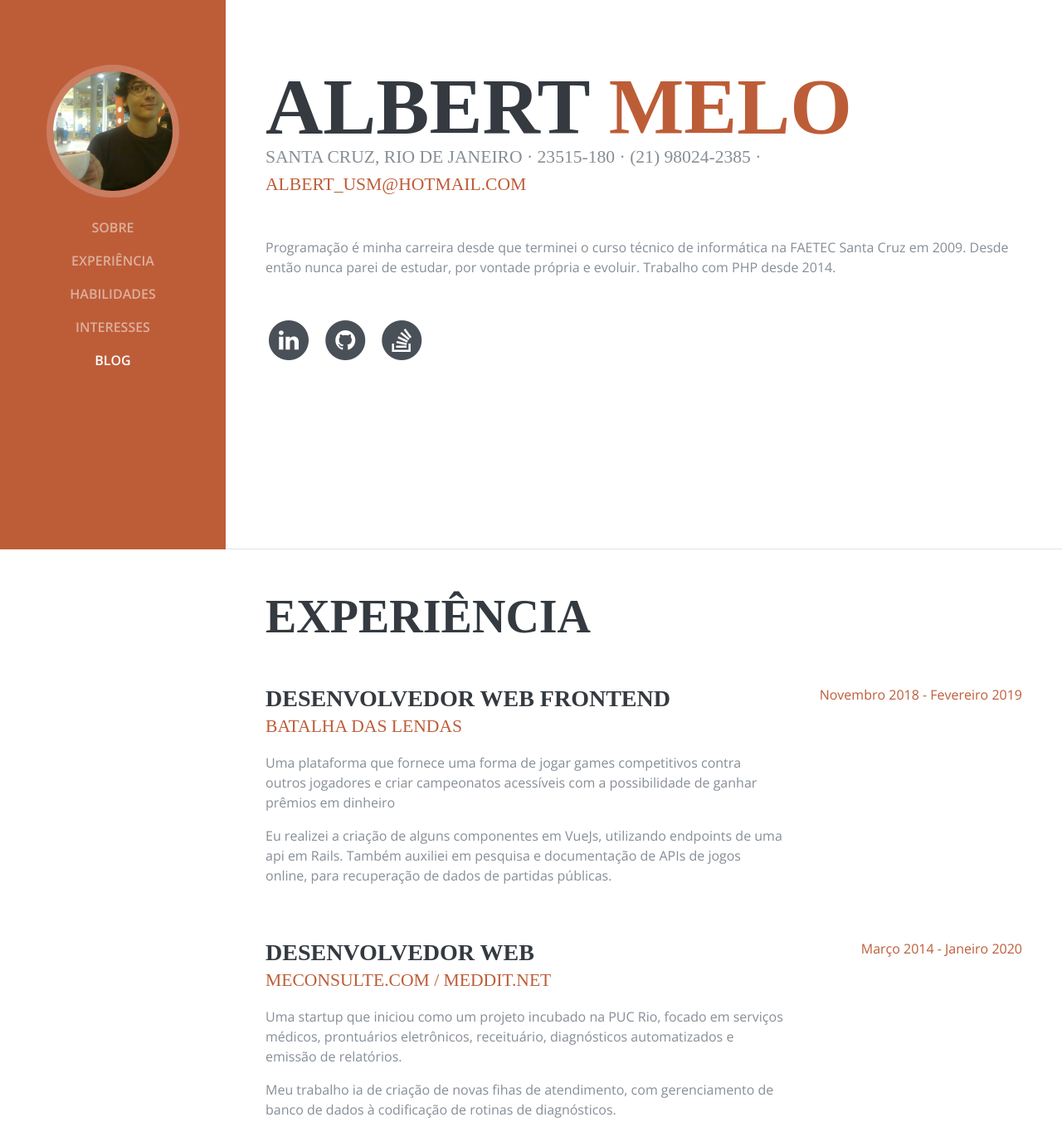
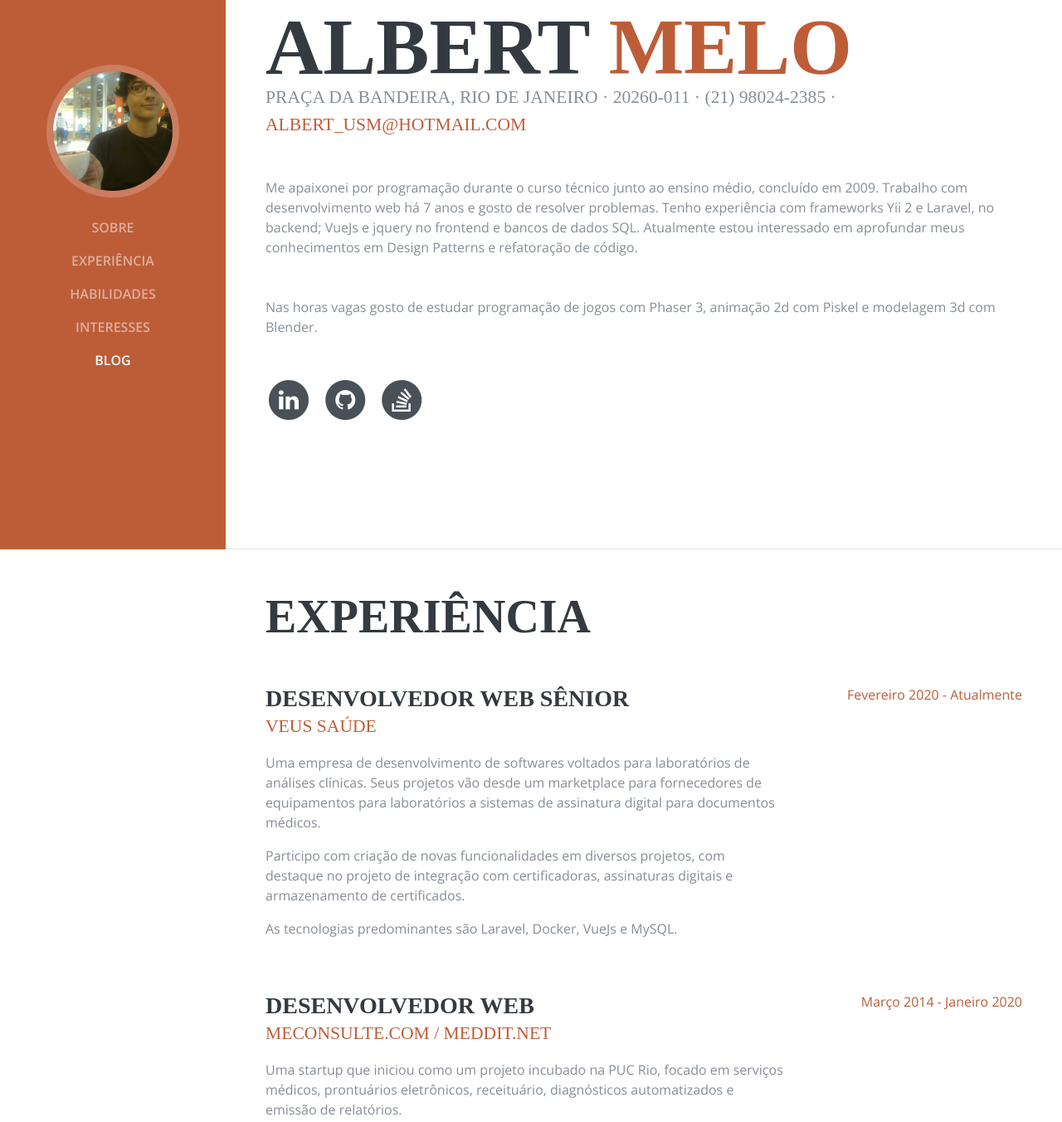
Before and after one commit to kaabsimas/kaabsimas.github.io, a website built with webpack: page index.html in a window 1280 px wide. Shown: the part 138-1490 px from the top of the page at 83% size. Built offline with nearby package versions, Linux system fonts and the light colour scheme; no server answers; a web font is replaced by a local one.

Commit message:
Atualização de informações Endereço Sobre mim Experiência Profissional

```diff
--- a/index.html
+++ b/index.html
@@ -71,12 +71,17 @@
           <h1 class="mb-0">Albert
             <span class="text-primary">Melo</span>
           </h1>
-          <div class="subheading mb-5">Santa Cruz, Rio de Janeiro · 23515-180 · (21) 98024-2385 ·
+          <div class="subheading mb-5">Praça da Bandeira, Rio de Janeiro · 20260-011 · (21) 98024-2385 ·
             <a href="mailto:albert_usm@hotmail.com">albert_usm@hotmail.com</a>
           </div>
           <p class="mb-5">
-            Programação é minha carreira desde que terminei o curso técnico de informática na FAETEC Santa Cruz em 2009.
-            Desde então nunca parei de estudar, por vontade própria e evoluir. Trabalho com PHP desde 2014.
+            Me apaixonei por programação durante o curso técnico junto ao ensino médio, concluído em 2009. Trabalho com
+            desenvolvimento web há 7 anos e gosto de resolver problemas.
+            Tenho experiência com frameworks Yii 2 e Laravel, no backend; VueJs e jquery no frontend e bancos de dados SQL.
+            Atualmente estou interessado em aprofundar meus conhecimentos em Design Patterns e refatoração de código.
+          </p>
+          <p class="mb-5">
+            Nas horas vagas gosto de estudar programação de jogos com Phaser 3, animação 2d com Piskel e modelagem 3d com Blender.
           </p>
           <ul class="list-inline list-social-icons mb-0">
             <li class="list-inline-item">
@@ -113,13 +118,14 @@
 
           <div class="resume-item d-flex flex-column flex-md-row mb-5">
             <div class="resume-content mr-auto">
-              <h3 class="mb-0">Desenvolvedor Web Frontend</h3>
-              <a href="https://www.batalhadaslendas.com.br" target="_blank"><div class="subheading mb-3">Batalha das Lendas</div></a>
-              <p>Uma plataforma que fornece uma forma de jogar games competitivos contra outros jogadores e criar campeonatos acessíveis com a possibilidade de ganhar prêmios em dinheiro</p>
-              <p>Eu realizei a criação de alguns componentes em VueJs, utilizando endpoints de uma api em Rails. Também auxiliei em pesquisa e documentação de APIs de jogos online, para recuperação de dados de partidas públicas.</p>
+              <h3 class="mb-0">Desenvolvedor Web Sênior</h3>
+              <a href="https://www.veussaude.com.br/" target="_blank"><div class="subheading mb-3">Veus Saúde</div></a>
+              <p>Uma empresa de desenvolvimento de softwares voltados para laboratórios de análises clínicas. Seus projetos vão desde um marketplace para fornecedores de equipamentos para laboratórios a sistemas de assinatura digital para documentos médicos.</p>
+              <p>Participo com criação de novas funcionalidades em diversos projetos, com destaque no projeto de integração com certificadoras, assinaturas digitais e armazenamento de certificados.</p>
+              <p>As tecnologias predominantes são Laravel, Docker, VueJs e MySQL.</p>
             </div>
             <div class="resume-date text-md-right">
-              <span class="text-primary">Novembro 2018 - Fevereiro 2019</span>
+              <span class="text-primary">Fevereiro 2020 - Atualmente</span>
             </div>
           </div>
 
@@ -128,7 +134,7 @@
               <h3 class="mb-0">Desenvolvedor Web</h3>
               <a href="https://www.meddit.net" target="_blank"><div class="subheading mb-3">Meconsulte.com / Meddit.net</div></a>
               <p>Uma startup que iniciou como um projeto incubado na PUC Rio, focado em serviços médicos, prontuários eletrônicos, receituário, diagnósticos automatizados e emissão de relatórios.</p>
-              <p>Meu trabalho ia de criação de novas fihas de atendimento, com gerenciamento de banco de dados à codificação de rotinas de diagnósticos.</p>
+              <p>Meu trabalho ia de criação de novas fichas de atendimento, com gerenciamento de banco de dados à codificação de rotinas de diagnósticos.</p>
               <p>Trabalho predominante em PHP com Framework Yii 2, JavaScript, JQuery, HTML e CSS. Gerenciamento de Banco de Dados PostgreSQL</p>
             </div>
             <div class="resume-date text-md-right">
```
